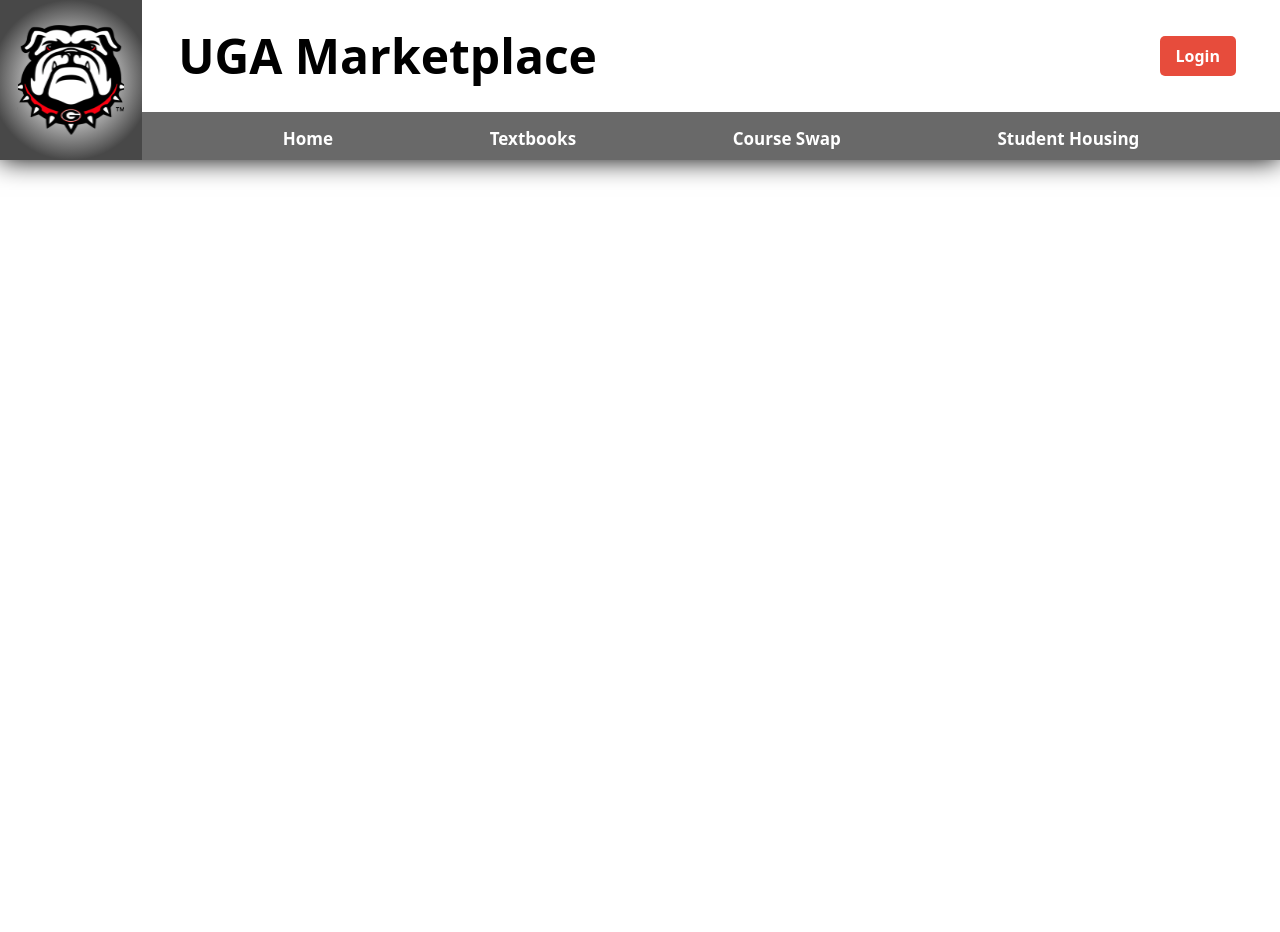
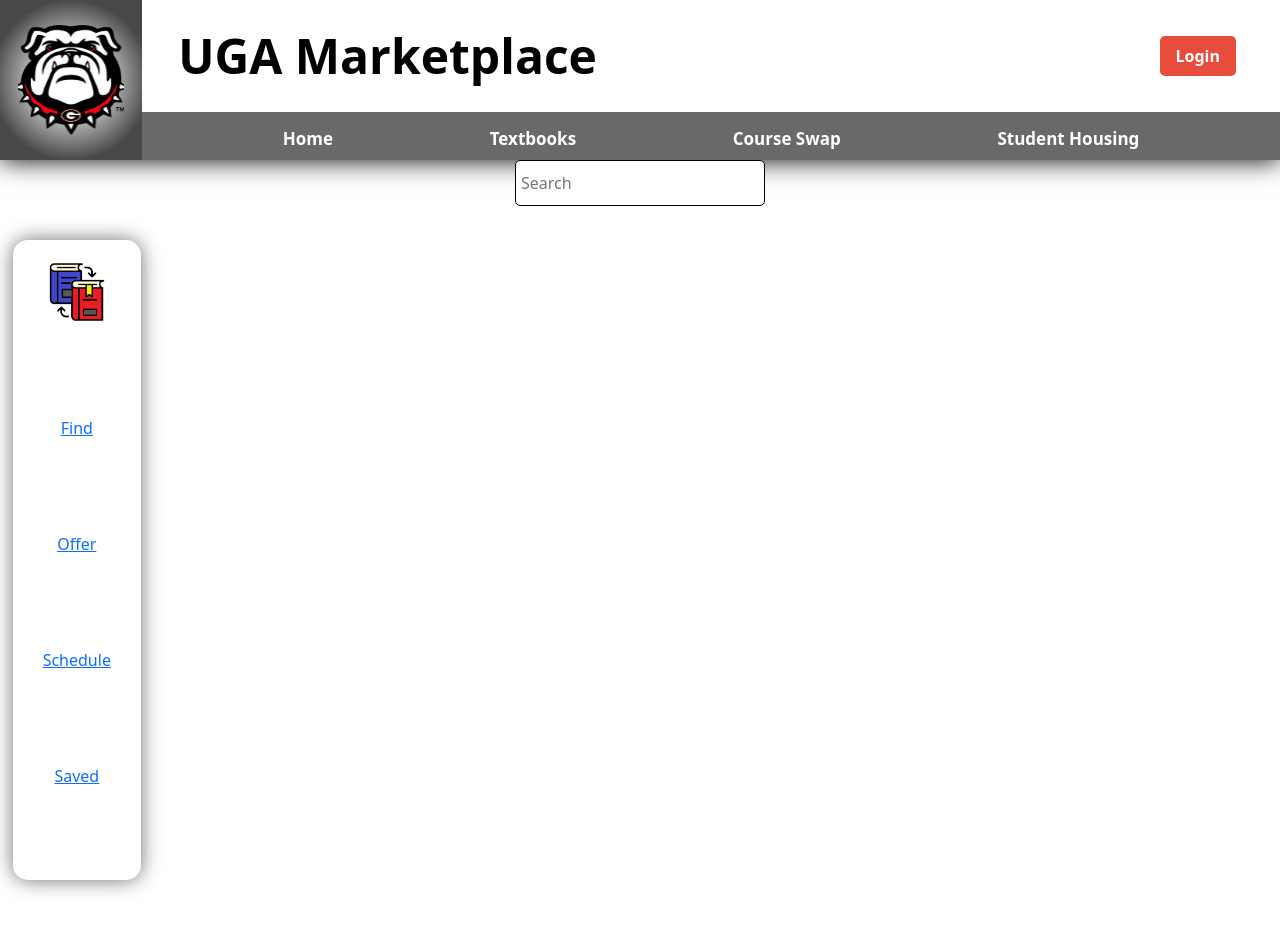
Before and after one commit to acm-uga/openSourceSpring23, a React (Create React App) app in the folder my-app/: page /course-swap in a window 1280 px wide. Shown: the top 932 px of the page. Before the commit the page ends 800 px from the top, so only its background shows below. Built offline with nearby package versions, Linux system fonts and the light colour scheme.

Commit message:
Started Course swapp page

```diff
--- a/my-app/src/App.js
+++ b/my-app/src/App.js
@@ -7,6 +7,7 @@ import './App.css';
 import HomeNavbar from './components/HomeNavbar/HomeNavbar'
 import TrendingItems from './components/TrendingItems/TrendingItems';
 import HousingPage from './components/HousingPage/HousingPage';
+import CourseSwapPage from './components/CourseSwapPage/CourseSwapPage';
 
 function App() {
   return (
@@ -29,6 +30,15 @@ function App() {
               </React.Fragment>
             }
           ></Route>
+
+          <Route
+            path="/course-swap"
+            element={
+              <React.Fragment>
+                <CourseSwapPage />
+              </React.Fragment>
+            }
+            ></Route>
 
           <Route
             path="/housing"
--- /dev/null
+++ b/my-app/src/components/CourseSwapPage/CourseSwapPage.css
@@ -0,0 +1,24 @@
+.main-container {
+  height: 100vh;
+  width: 100vw;
+  border: 5px red;
+  position: relative;
+}
+
+#logo {
+  justify-self: center;
+  width: 5vw;
+}
+
+.side-tab {
+  box-shadow: 0px 0px 20px #707070;
+  height: 80vh;
+  width: 10vw;
+  position: absolute;
+  top: 10%;
+  left: 1%;
+  padding-top: 20px;
+  border-radius: 15px;
+  display: inline-grid;
+  grid-row: 5;
+}
--- /dev/null
+++ b/my-app/src/components/CourseSwapPage/CourseSwapPage.jsx
@@ -0,0 +1,27 @@
+import React from "react";
+import { Link } from "react-router-dom";
+import logo from '../../assets/book-swap.png';
+
+import "./CourseSwapPage.css";
+
+function CourseSwapPage() {
+  return (
+    <div className="main-container">
+
+      <div className="side-tab">
+        <img id="logo" src={logo} alt="course-swap-logo"></img>
+        <Link>Find</Link>
+        <Link>Offer</Link>
+        <Link>Schedule</Link>
+        <Link>Saved</Link>
+      </div>
+
+      <div className="search">
+        <input type="text" placeholder="Search"></input>
+      </div>
+
+    </div>
+  );
+}
+
+export default CourseSwapPage;
```
Also changed, not shown: my-app/src/assets/book-swap.png (added).
